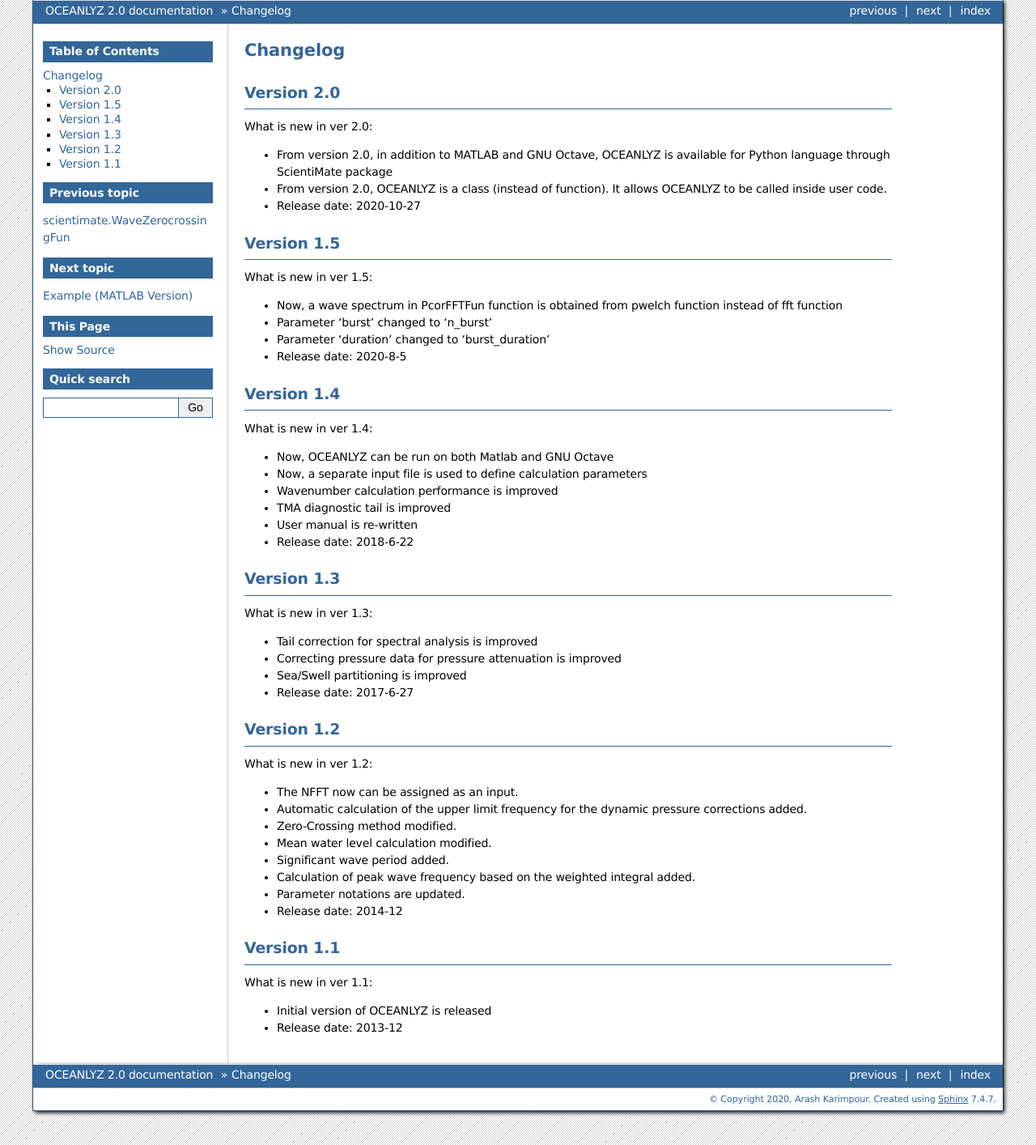
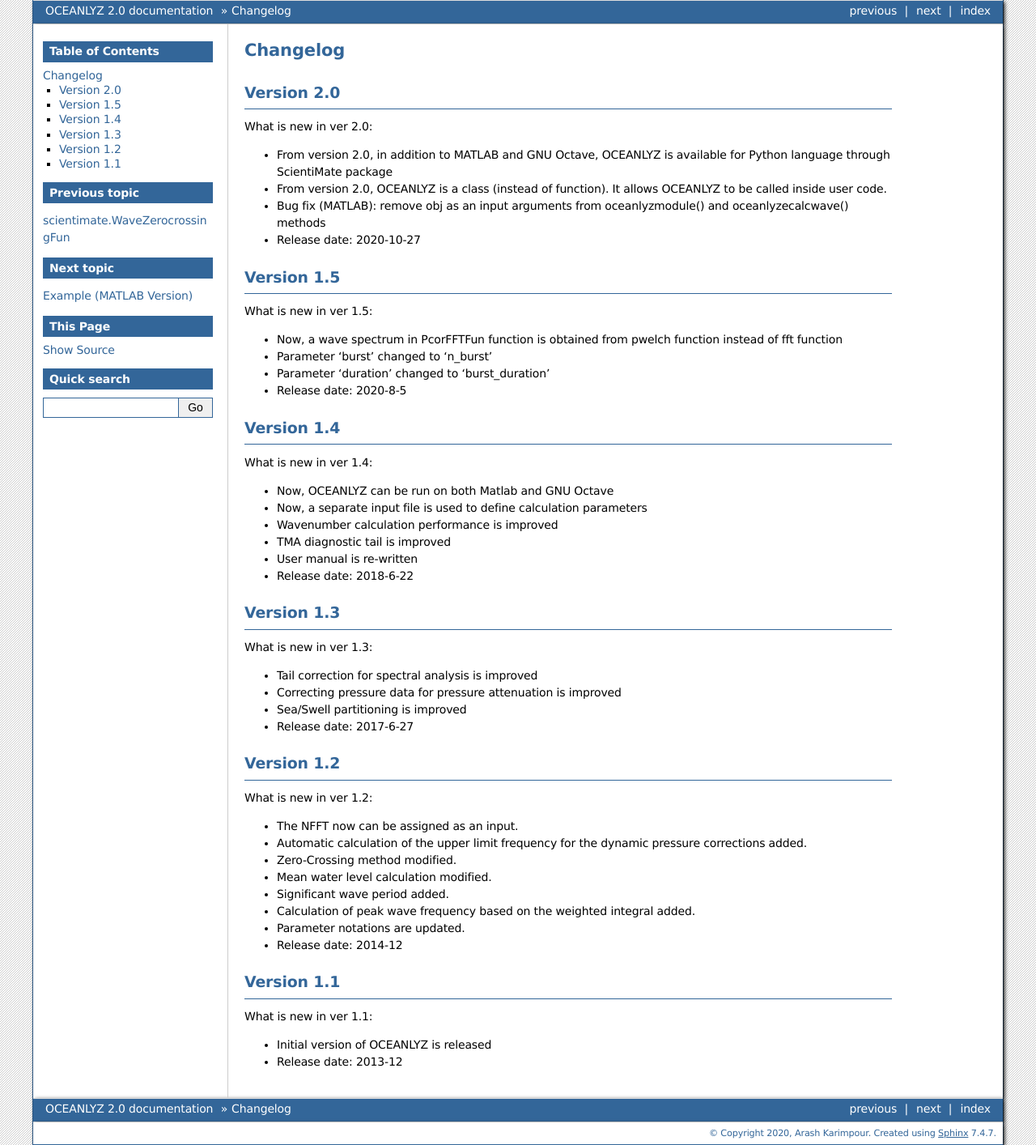
Before and after one commit to akarimp/Oceanlyz, a Sphinx documentation site: the page built from docs/12_Changelog.rst, in a window 1280 px wide. Shown: the whole page at 81% size. Built offline with Sphinx 7.4.7, drawn with Linux system fonts in a browser that asks for light colours.

Commit message:
Add files via upload

```diff
--- a/docs/12_Changelog.rst
+++ b/docs/12_Changelog.rst
@@ -8,6 +8,7 @@
 
 * From version 2.0, in addition to MATLAB and GNU Octave, OCEANLYZ is available for Python language through ScientiMate package
 * From version 2.0, OCEANLYZ is a class (instead of function). It allows OCEANLYZ to be called inside user code.
+* Bug fix (MATLAB): remove obj as an input arguments from oceanlyzmodule() and oceanlyzecalcwave() methods
 * Release date: 2020-10-27
 
 Version 1.5
```
